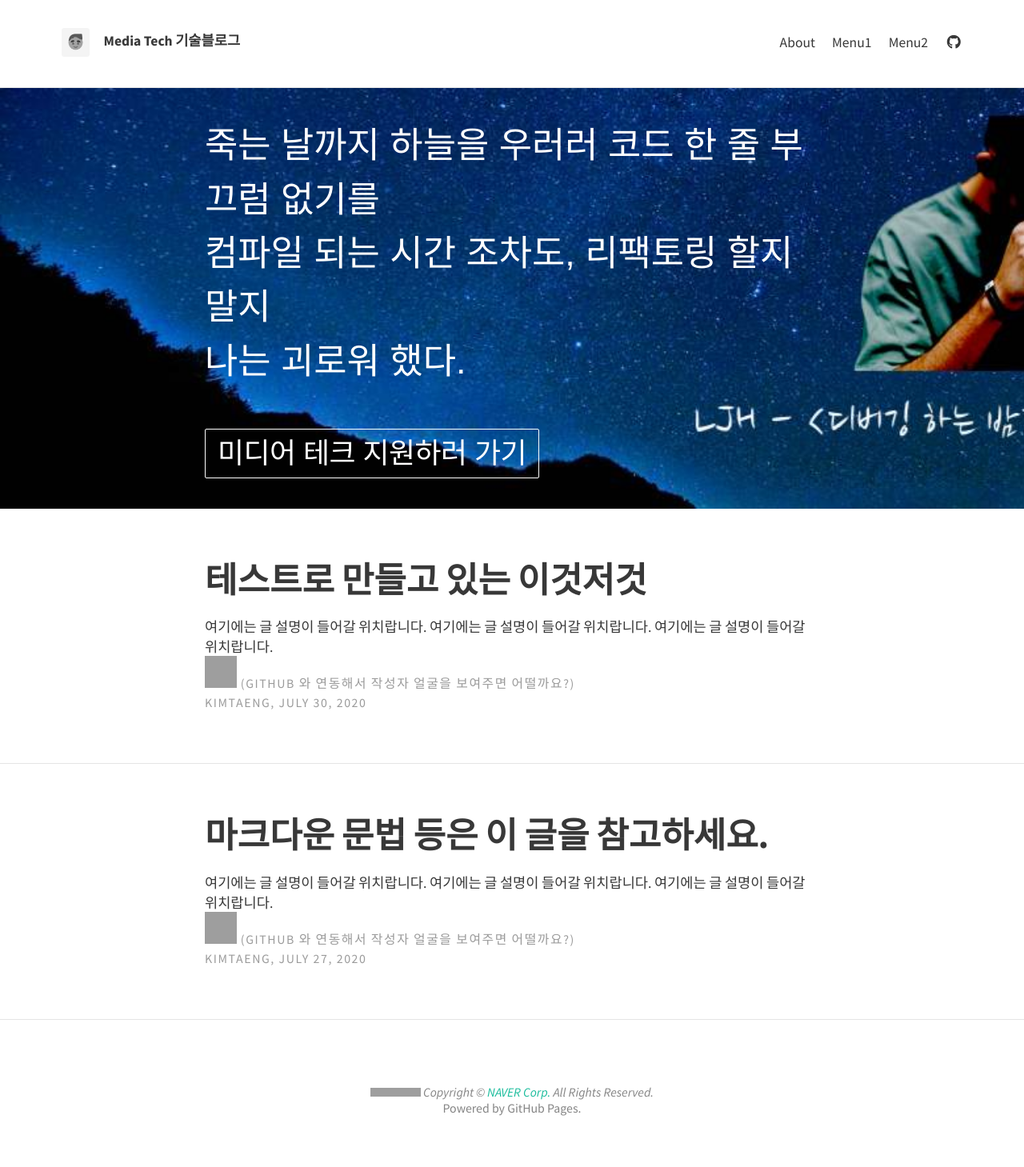
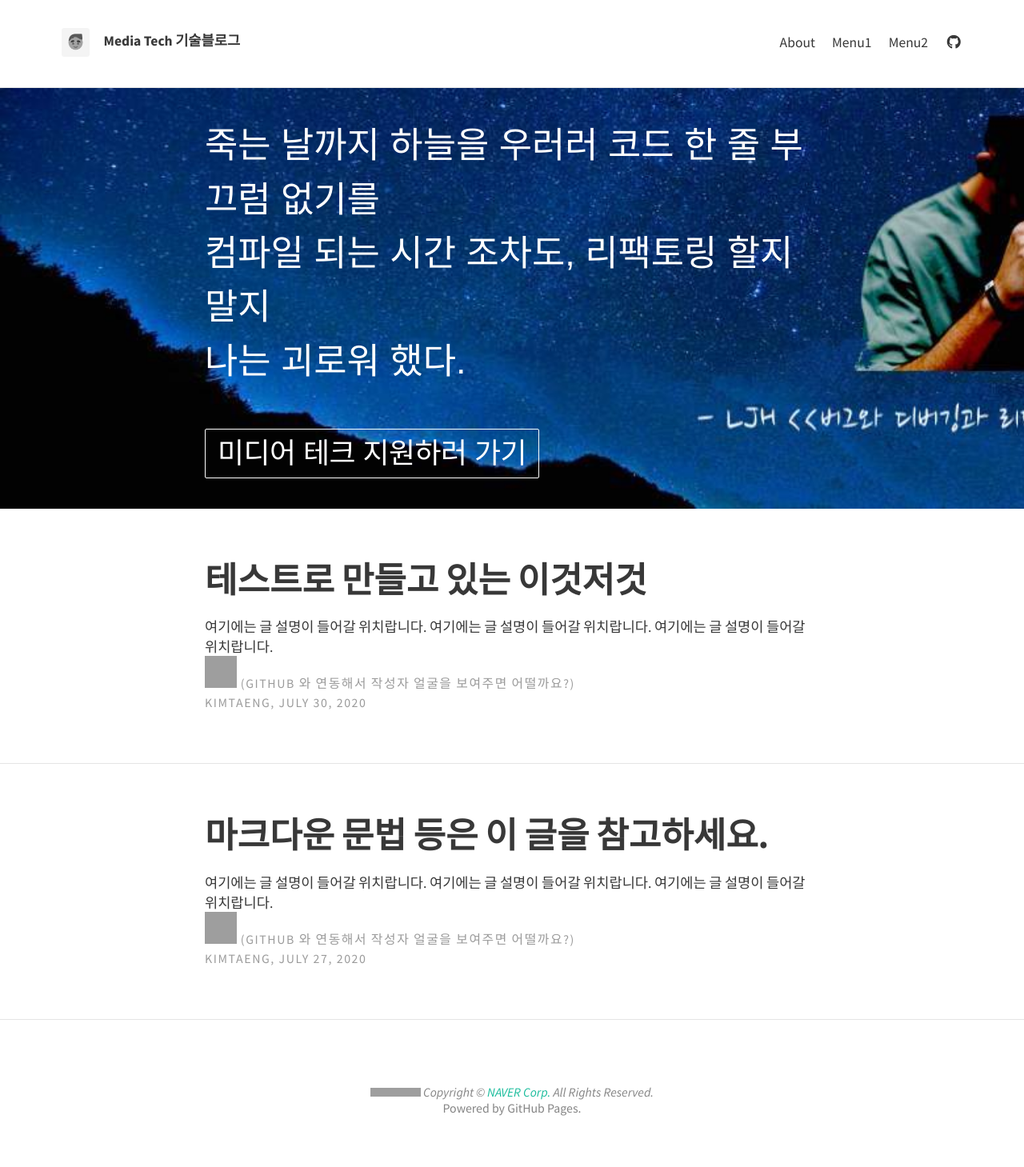
Before and after one commit to naver-media-tech/naver-media-tech.github.io, a Jekyll site: the page built from index.html, in a window 1280 px wide. Shown: the whole page at 80% size. Built offline with Jekyll 4.4.1, drawn with Linux system fonts in a browser that asks for light colours; nearby versions of some CDN libraries; the list of posts is cut into pages by our own code; grey boxes are pictures that could not be loaded.

Commit message:
fix : background img poet title

```diff
--- a/_config.yml
+++ b/_config.yml
@@ -16,7 +16,7 @@ theme_settings:
   header_text: >
      <p>죽는 날까지 하늘을 우러러 코드 한 줄 부끄럼 없기를<br>컴파일 되는 시간 조차도, 리팩토링 할지 말지<br>나는 괴로워 했다.</p>
      <p><a href="https://recruit.navercorp.com/naver/job/detail/developer?annoId=20003996&classId=&jobId=&entTypeCd=&searchTxt=&searchSysComCd=" target="_blank">미디어 테크 지원하러 가기</a></p>
-  header_text_feature_image: assets/img/star-banner.jpeg #이미지가있다면 여기에다 넣겠죠?
+  header_text_feature_image: assets/img/star-banner-v2.jpeg #이미지가있다면 여기에다 넣겠죠?
   footer_text: >
       <address>
         <a href="http://www.navercorp.com/" target="_blank" ><img src="https://ssl.pstatic.net/static/common/footer/ci_naver.gif" width="63" height="11" alt="NAVER"></a>
```
Also changed, not shown: assets/img/ljh.png (added), assets/img/star-banner-v2.jpeg (added), assets/img/star-banner.jpeg (deleted).
